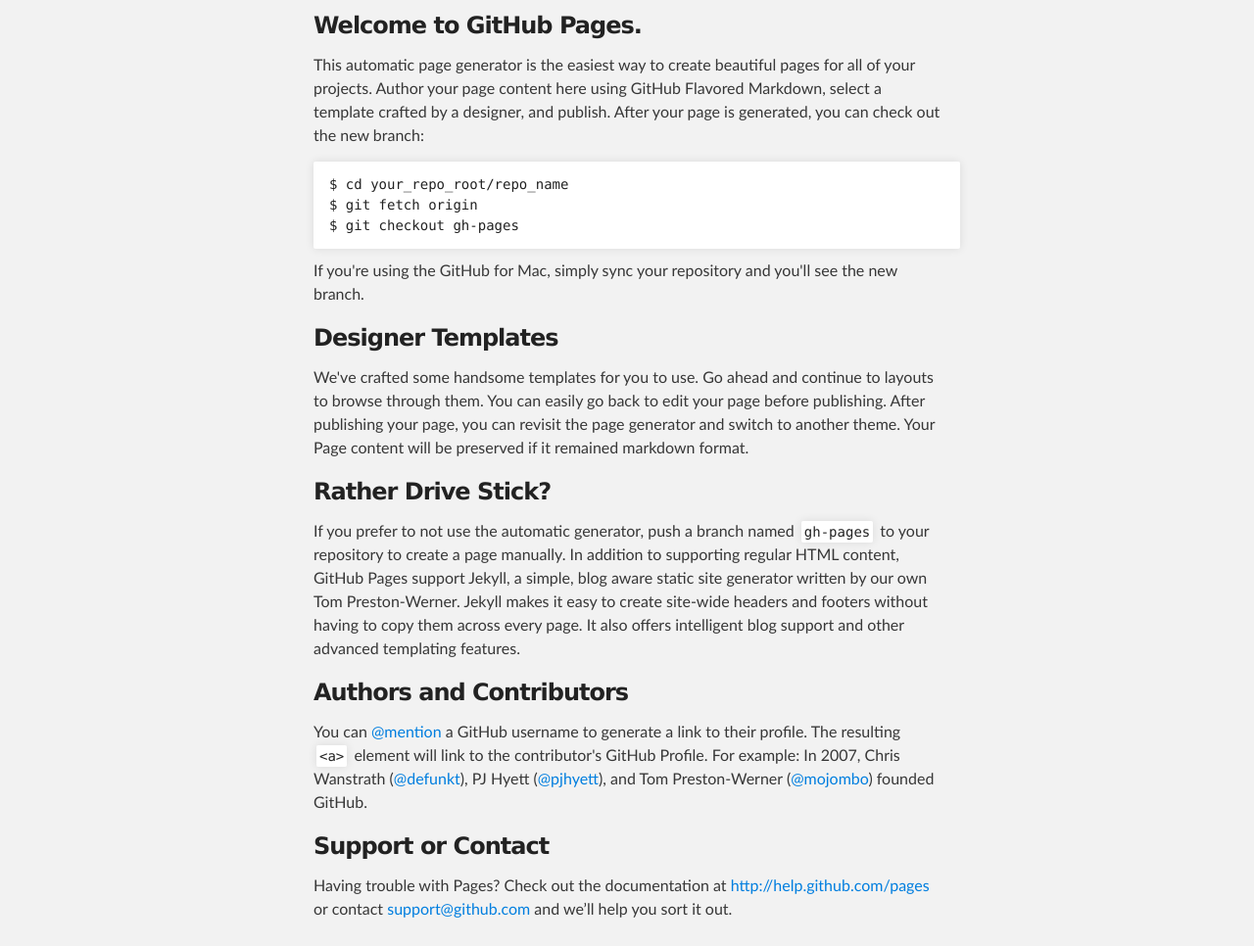
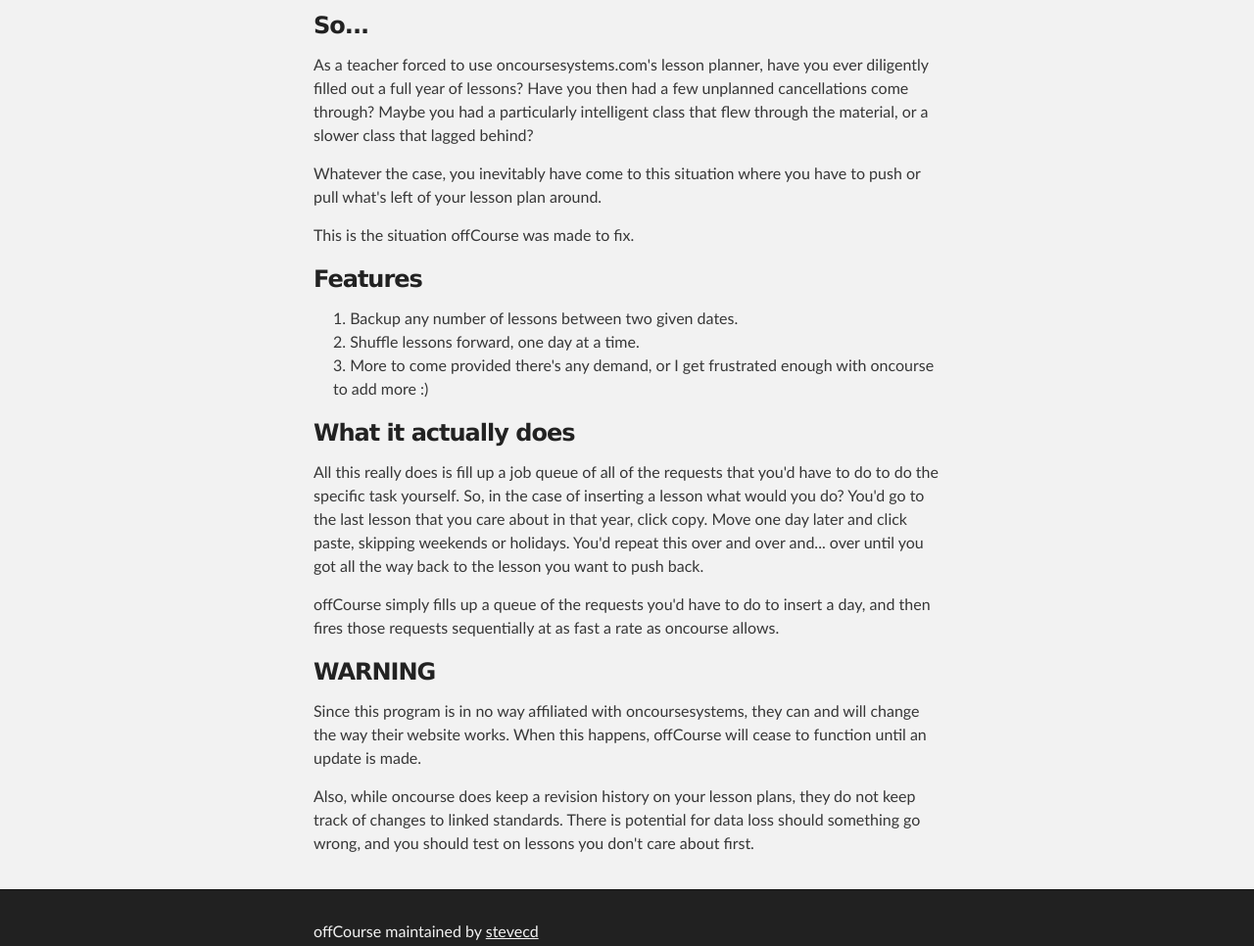
Before and after one commit to stevecd/offcourse, a plain HTML site: page index.html in a window 1280 px wide. Shown: the part 252-1218 px from the top of the page at 98% size. Drawn offline with Linux system fonts and the light colour scheme.

```diff
--- a/index.html
+++ b/index.html
@@ -32,36 +32,38 @@
     <div id="main_content_wrap" class="outer">
       <section id="main_content" class="inner">
         <h3>
-<a name="welcome-to-github-pages" class="anchor" href="#welcome-to-github-pages"><span class="octicon octicon-link"></span></a>Welcome to GitHub Pages.</h3>
+<a name="so" class="anchor" href="#so"><span class="octicon octicon-link"></span></a>So...</h3>
 
-<p>This automatic page generator is the easiest way to create beautiful pages for all of your projects. Author your page content here using GitHub Flavored Markdown, select a template crafted by a designer, and publish. After your page is generated, you can check out the new branch:</p>
+<p>As a teacher forced to use oncoursesystems.com's lesson planner, have you ever diligently filled out
+a full year of lessons?  Have you then had a few unplanned cancellations come through?  Maybe you had
+a particularly intelligent class that flew through the material, or a slower class that lagged behind?</p>
 
-<pre><code>$ cd your_repo_root/repo_name
-$ git fetch origin
-$ git checkout gh-pages
-</code></pre>
+<p>Whatever the case, you inevitably have come to this situation where you have to push or pull what's left of your lesson plan around.</p>
 
-<p>If you're using the GitHub for Mac, simply sync your repository and you'll see the new branch.</p>
+<p>This is the situation offCourse was made to fix.</p>
 
 <h3>
-<a name="designer-templates" class="anchor" href="#designer-templates"><span class="octicon octicon-link"></span></a>Designer Templates</h3>
+<a name="features" class="anchor" href="#features"><span class="octicon octicon-link"></span></a>Features</h3>
 
-<p>We've crafted some handsome templates for you to use. Go ahead and continue to layouts to browse through them. You can easily go back to edit your page before publishing. After publishing your page, you can revisit the page generator and switch to another theme. Your Page content will be preserved if it remained markdown format.</p>
+<ol>
+<li>Backup any number of lessons between two given dates.</li>
+<li>Shuffle lessons forward, one day at a time.<br>
+</li>
+<li>More to come provided there's any demand, or I get frustrated enough with oncourse to add more :)</li>
+</ol><h3>
+<a name="what-it-actually-does" class="anchor" href="#what-it-actually-does"><span class="octicon octicon-link"></span></a>What it actually does</h3>
+
+<p>All this really does is fill up a job queue of all of the requests that you'd have to do to do the specific task yourself.  So, in the case of inserting a lesson what would you do?  You'd go to the last lesson that you care about in that year, click copy.  Move one day later and click paste, skipping weekends or holidays.  You'd repeat this over and over and... over until you got all the way back to the
+lesson you want to push back.</p>
+
+<p>offCourse simply fills up a queue of the requests you'd have to do to insert a day, and then fires those requests sequentially at as fast a rate as oncourse allows.</p>
 
 <h3>
-<a name="rather-drive-stick" class="anchor" href="#rather-drive-stick"><span class="octicon octicon-link"></span></a>Rather Drive Stick?</h3>
+<a name="warning" class="anchor" href="#warning"><span class="octicon octicon-link"></span></a>WARNING</h3>
 
-<p>If you prefer to not use the automatic generator, push a branch named <code>gh-pages</code> to your repository to create a page manually. In addition to supporting regular HTML content, GitHub Pages support Jekyll, a simple, blog aware static site generator written by our own Tom Preston-Werner. Jekyll makes it easy to create site-wide headers and footers without having to copy them across every page. It also offers intelligent blog support and other advanced templating features.</p>
+<p>Since this program is in no way affiliated with oncoursesystems, they can and will change the way their website works.  When this happens, offCourse will cease to function until an update is made.</p>
 
-<h3>
-<a name="authors-and-contributors" class="anchor" href="#authors-and-contributors"><span class="octicon octicon-link"></span></a>Authors and Contributors</h3>
-
-<p>You can <a href="https://github.com/blog/821" class="user-mention">@mention</a> a GitHub username to generate a link to their profile. The resulting <code>&lt;a&gt;</code> element will link to the contributor's GitHub Profile. For example: In 2007, Chris Wanstrath (<a href="https://github.com/defunkt" class="user-mention">@defunkt</a>), PJ Hyett (<a href="https://github.com/pjhyett" class="user-mention">@pjhyett</a>), and Tom Preston-Werner (<a href="https://github.com/mojombo" class="user-mention">@mojombo</a>) founded GitHub.</p>
-
-<h3>
-<a name="support-or-contact" class="anchor" href="#support-or-contact"><span class="octicon octicon-link"></span></a>Support or Contact</h3>
-
-<p>Having trouble with Pages? Check out the documentation at <a href="http://help.github.com/pages">http://help.github.com/pages</a> or contact <a href="mailto:support@github.com">support@github.com</a> and we’ll help you sort it out.</p>
+<p>Also, while oncourse does keep a revision history on your lesson plans, they do not keep track of changes to linked standards.  There is potential for data loss should something go wrong, and you should test on lessons you don't care about first.</p>
       </section>
     </div>
 
@@ -73,6 +75,16 @@
       </footer>
     </div>
 
+              <script type="text/javascript">
+            var gaJsHost = (("https:" == document.location.protocol) ? "https://ssl." : "http://www.");
+            document.write(unescape("%3Cscript src='" + gaJsHost + "google-analytics.com/ga.js' type='text/javascript'%3E%3C/script%3E"));
+          </script>
+          <script type="text/javascript">
+            try {
+              var pageTracker = _gat._getTracker("UA-49474032-1");
+            pageTracker._trackPageview();
+            } catch(err) {}
+          </script>
 
 
   </body>
```
Also changed, not shown: params.json (+1 -1 lines).
